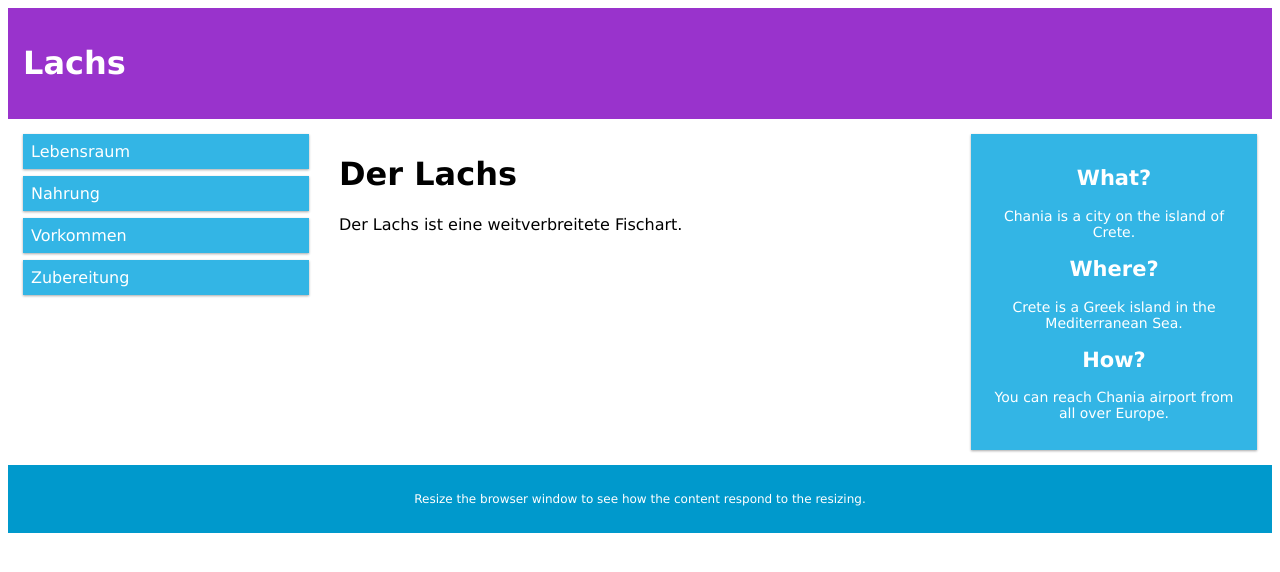
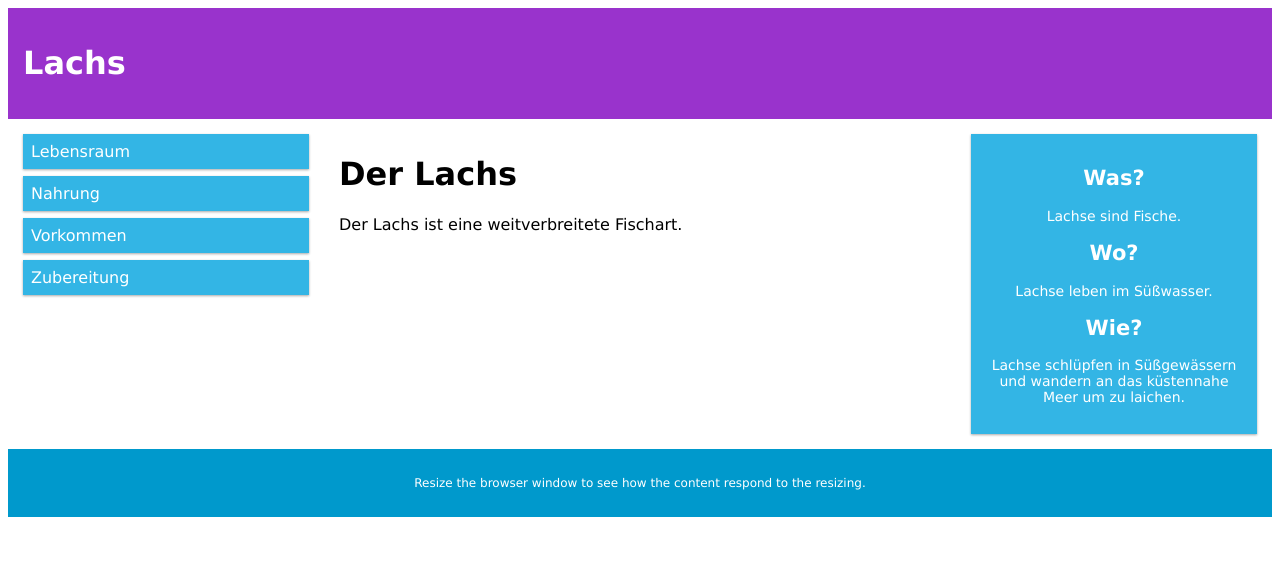
Before and after one commit to julian-informatik/lachsigeseite, a plain HTML site: page index.html in a window 1280 px wide. Drawn offline with Linux system fonts and the light colour scheme.

Commit message:
Update index.html

```diff
--- a/index.html
+++ b/index.html
@@ -123,12 +123,12 @@ html {
 
   <div class="col-3 col-s-12">
     <div class="aside">
-      <h2>What?</h2>
-      <p>Chania is a city on the island of Crete.</p>
-      <h2>Where?</h2>
-      <p>Crete is a Greek island in the Mediterranean Sea.</p>
-      <h2>How?</h2>
-      <p>You can reach Chania airport from all over Europe.</p>
+      <h2>Was?</h2>
+      <p>Lachse sind Fische.</p>
+      <h2>Wo?</h2>
+      <p>Lachse leben im Süßwasser.</p>
+      <h2>Wie?</h2>
+      <p>Lachse schlüpfen in Süßgewässern und wandern an das küstennahe Meer um zu laichen.</p>
     </div>
   </div>
 </div>
```
